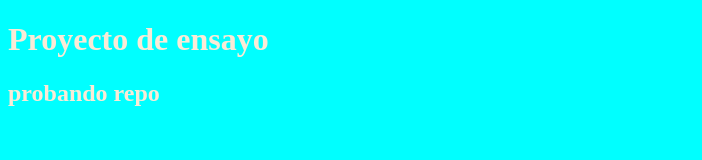
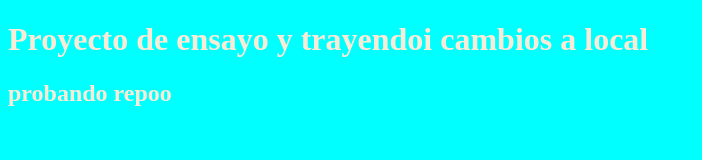
Before and after one commit to sebas77rr/Proyecto-Curso_Git, a plain HTML site: page index.html in a window 1280 px wide. Shown: the whole page, without its empty margins (0-702 px from the left). Drawn offline with Linux system fonts and the light colour scheme.

Commit message:
Update index.html

```diff
--- a/index.html
+++ b/index.html
@@ -7,7 +7,7 @@
     <link rel="stylesheet" href="css/style.css">
 </head>
 <body>
-    <h1>Proyecto de ensayo</h1>
-    <h2>probando repo</h2>
+    <h1>Proyecto de ensayo y trayendoi cambios a local</h1>
+    <h2>probando repoo</h2>
 </body>
 </html>
```
